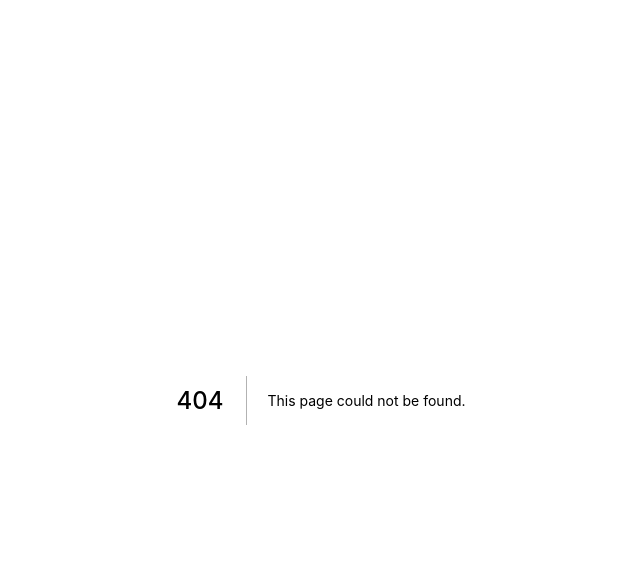
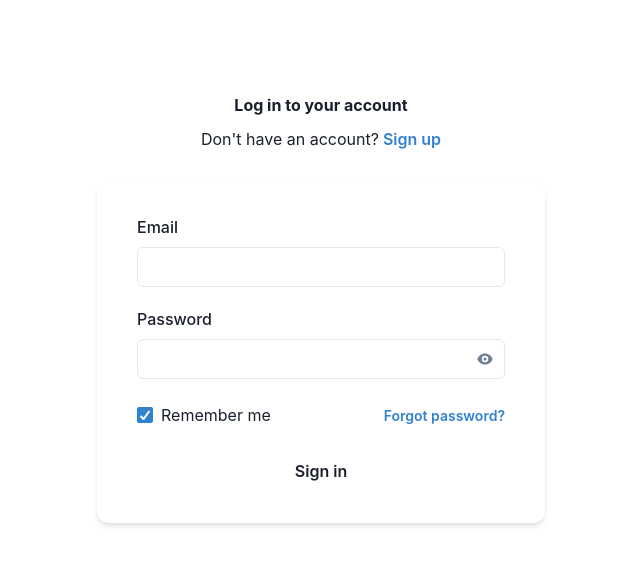
Before and after one commit to Thaka-Co/meeting_system, a Next.js app: page /signin in a window 1280 px wide. Before the commit this address had no page. Shown: the top 564 px of the page, without its empty margins (319-959 px from the left). Built offline with nearby package versions, Linux system fonts and the light colour scheme.

Commit message:
added user modle and singin page and singup page

```diff
--- /dev/null
+++ b/components/forms/passwordFiled.js
@@ -0,0 +1,56 @@
+
+
+import {
+  FormControl,
+  FormLabel,
+  IconButton,
+  Input,
+  InputGroup,
+  InputRightElement,
+  useDisclosure,
+  useMergeRefs,
+} from '@chakra-ui/react'
+import * as React from 'react'
+import { HiEye, HiEyeOff } from 'react-icons/hi'
+
+export const PasswordField = React.forwardRef((props, ref) => {
+  const { isOpen, onToggle } = useDisclosure()
+  const inputRef = React.useRef(null)
+  const mergeRef = useMergeRefs(inputRef, ref)
+
+  const onClickReveal = () => {
+    onToggle()
+
+    if (inputRef.current) {
+      inputRef.current.focus({
+        preventScroll: true,
+      })
+    }
+  }
+
+  return (
+    <FormControl>
+      <FormLabel htmlFor="password">Password</FormLabel>
+      <InputGroup>
+        <InputRightElement>
+          <IconButton
+            variant="link"
+            aria-label={isOpen ? 'Mask password' : 'Reveal password'}
+            icon={isOpen ? <HiEyeOff /> : <HiEye />}
+            onClick={onClickReveal}
+          />
+        </InputRightElement>
+        <Input
+          id="password"
+          ref={mergeRef}
+          name="password"
+          type={isOpen ? 'text' : 'password'}
+          autoComplete="current-password"
+          required
+          {...props}
+        />
+      </InputGroup>
+    </FormControl>
+  )
+})
+PasswordField.displayName = 'PasswordField'
--- a/package.json
+++ b/package.json
@@ -14,6 +14,7 @@
     "@emotion/styled": "^11.6.0",
     "framer-motion": "^5.6.0",
     "mongodb": "^4.4.0",
+    "mongoose": "^6.2.3",
     "next": "^12.0.10",
     "react": "17.0.2",
     "react-datetime": "^3.1.1",
--- a/pages/api/hello.js
+++ b/pages/api/hello.js
@@ -1,5 +1,5 @@
 // Next.js API route support: https://nextjs.org/docs/api-routes/introduction
 
 export default function handler(req, res) {
-  res.status(200).json({ name: "John Doe" });
+  res.status(200).json({ name: "My name is" });
 }
--- /dev/null
+++ b/pages/signin.js
@@ -0,0 +1,101 @@
+import {
+  Box,
+  Button,
+  Checkbox,
+  Container, FormControl,
+  FormLabel,
+  Heading,
+  HStack,
+  Input,
+  Stack,
+  Text,
+  useBreakpointValue,
+  useColorModeValue
+} from '@chakra-ui/react'
+import * as React from 'react'
+import { PasswordField } from '../components/forms/passwordFiled'
+
+
+export default function App  () {
+  return (
+  <Container
+    maxW="lg"
+    py={{
+      base: '12',
+      md: '24',
+    }}
+    px={{
+      base: '0',
+      sm: '8',
+    }}
+  >
+    <Stack spacing="8">
+      <Stack spacing="6">
+        <Stack
+          spacing={{
+            base: '2',
+            md: '3',
+          }}
+          textAlign="center"
+        >
+          <Heading
+            size={useBreakpointValue({
+              base: 'xs',
+              md: 'sm',
+            })}
+          >
+            Log in to your account
+          </Heading>
+          <HStack spacing="1" justify="center">
+            <Text color="muted">Don't have an account?</Text>
+            <Button variant="link" colorScheme="blue">
+              Sign up
+            </Button>
+          </HStack>
+        </Stack>
+      </Stack>
+      <Box
+        py={{
+          base: '0',
+          sm: '8',
+        }}
+        px={{
+          base: '4',
+          sm: '10',
+        }}
+        bg={useBreakpointValue({
+          base: 'transparent',
+          sm: 'bg-surface',
+        })}
+        boxShadow={{
+          base: 'none',
+          sm: useColorModeValue('md', 'md-dark'),
+        }}
+        borderRadius={{
+          base: 'none',
+          sm: 'xl',
+        }}
+      >
+        <Stack spacing="6">
+          <Stack spacing="5">
+            <FormControl>
+              <FormLabel htmlFor="email">Email</FormLabel>
+              <Input id="email" type="email" />
+            </FormControl>
+            <PasswordField/>
+          </Stack>
+          <HStack justify="space-between">
+            <Checkbox defaultIsChecked>Remember me</Checkbox>
+            <Button variant="link" colorScheme="blue" size="sm">
+              Forgot password?
+            </Button>
+          </HStack>
+          <Stack spacing="6">
+            <Button variant="primary">Sign in</Button>
+          </Stack>
+        </Stack>
+      </Box>
+    </Stack>
+  </Container>
+)
+      }
```
Also changed, not shown: lib/models/user/userModel.js (added, +11 -0 lines), pages/index.js (+7 -2 lines), pages/signup.js (added, +103 -0 lines), lib/services/user/registerUser.js (added), 1 other file (tests, documents, lock files or other folders).
